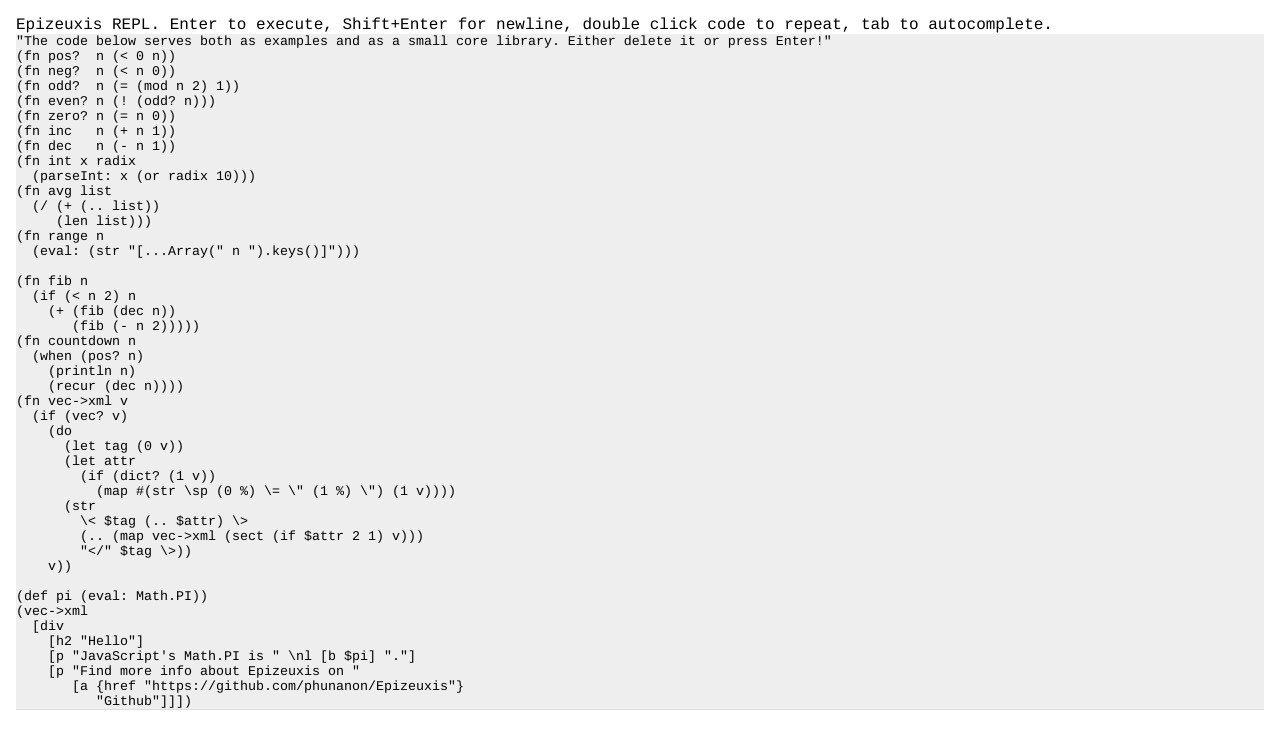
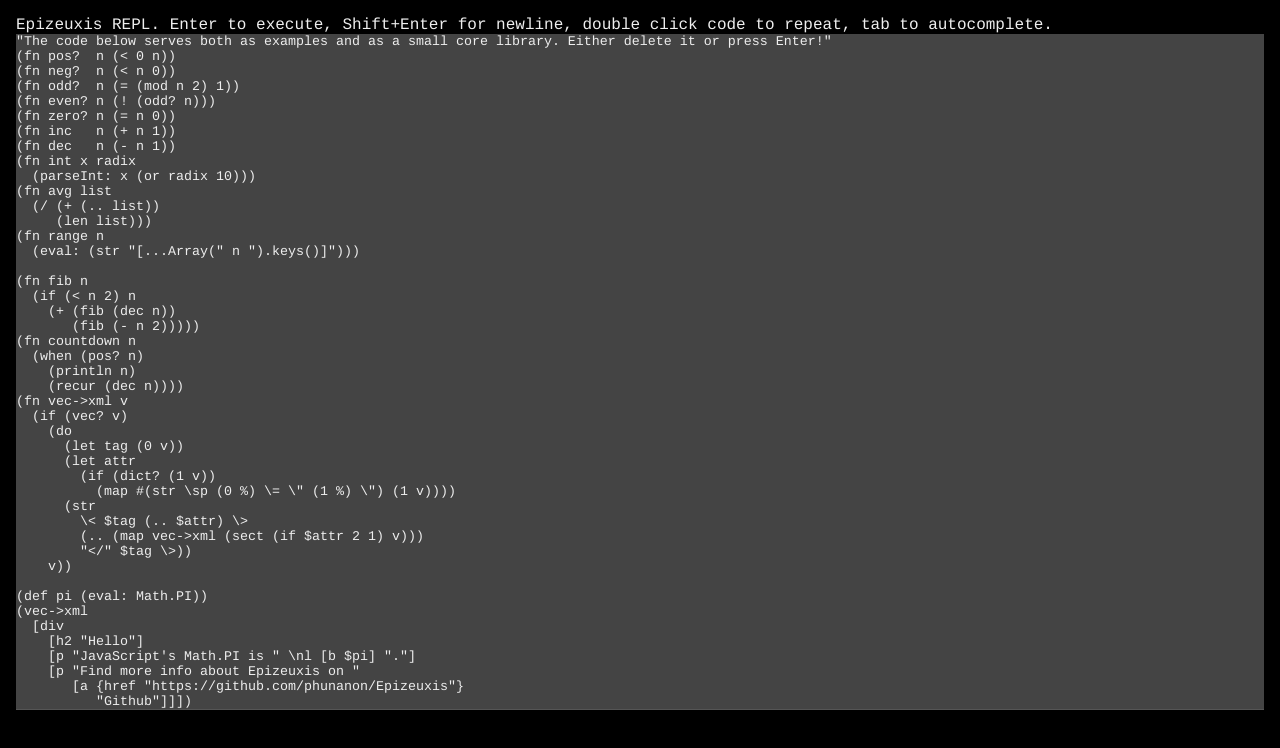
Before and after one commit to phunanon/Epizeuxis, a plain HTML site: page index.html in a window 1280 px wide. Drawn offline with Linux system fonts and the dark colour scheme.

Commit message:
Respect dark colour scheme

```diff
--- a/index.html
+++ b/index.html
@@ -90,6 +90,18 @@
       border-bottom: .1rem solid #ddd;
       display: block;
     }
+
+    @media (prefers-color-scheme: dark) {
+      body {
+        background: #000;
+        color: #eee;
+      }
+      term transcript history, term textarea {
+        background-color: #444;
+        border-bottom: .1rem solid #555;
+        color: #eee;
+      }
+    }
   </style>
 </head>
 
```
